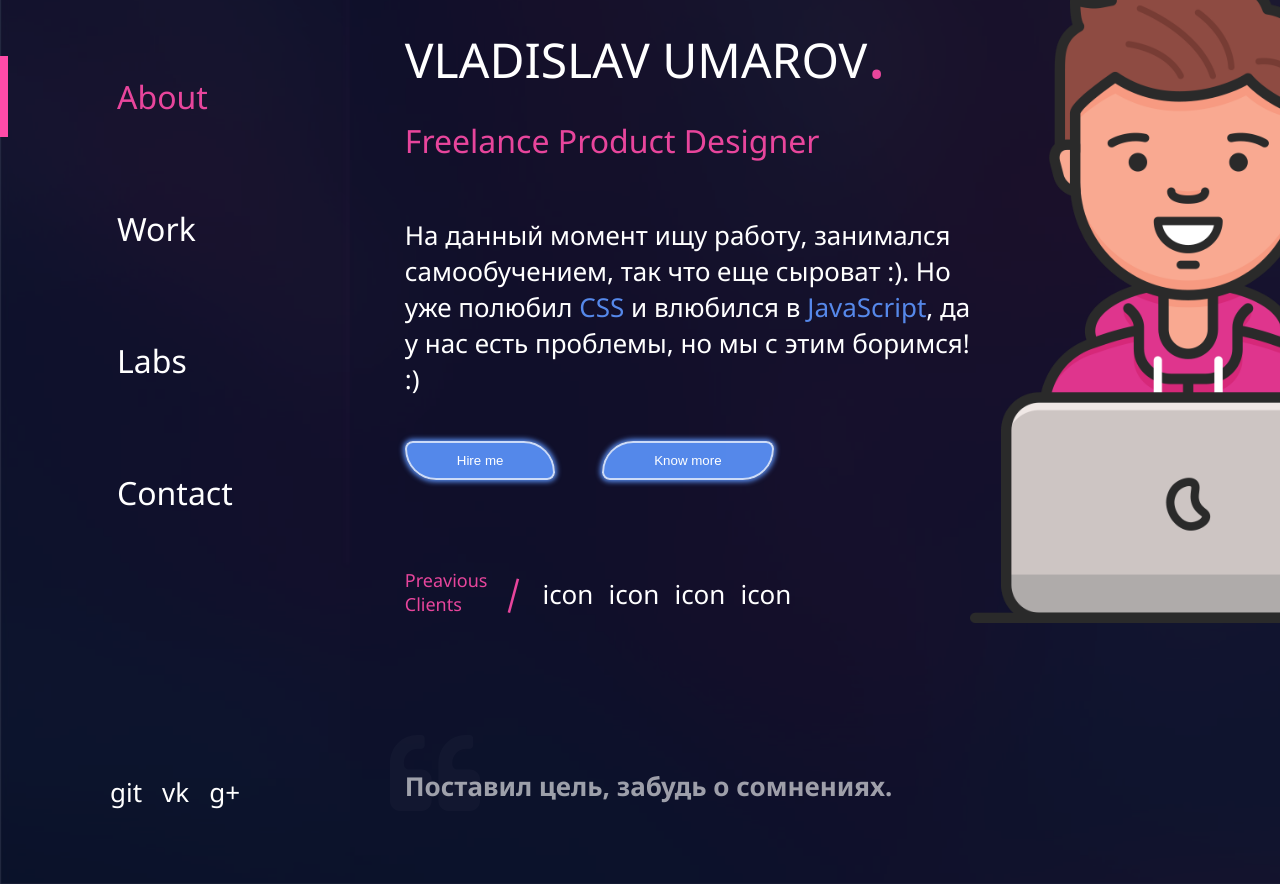
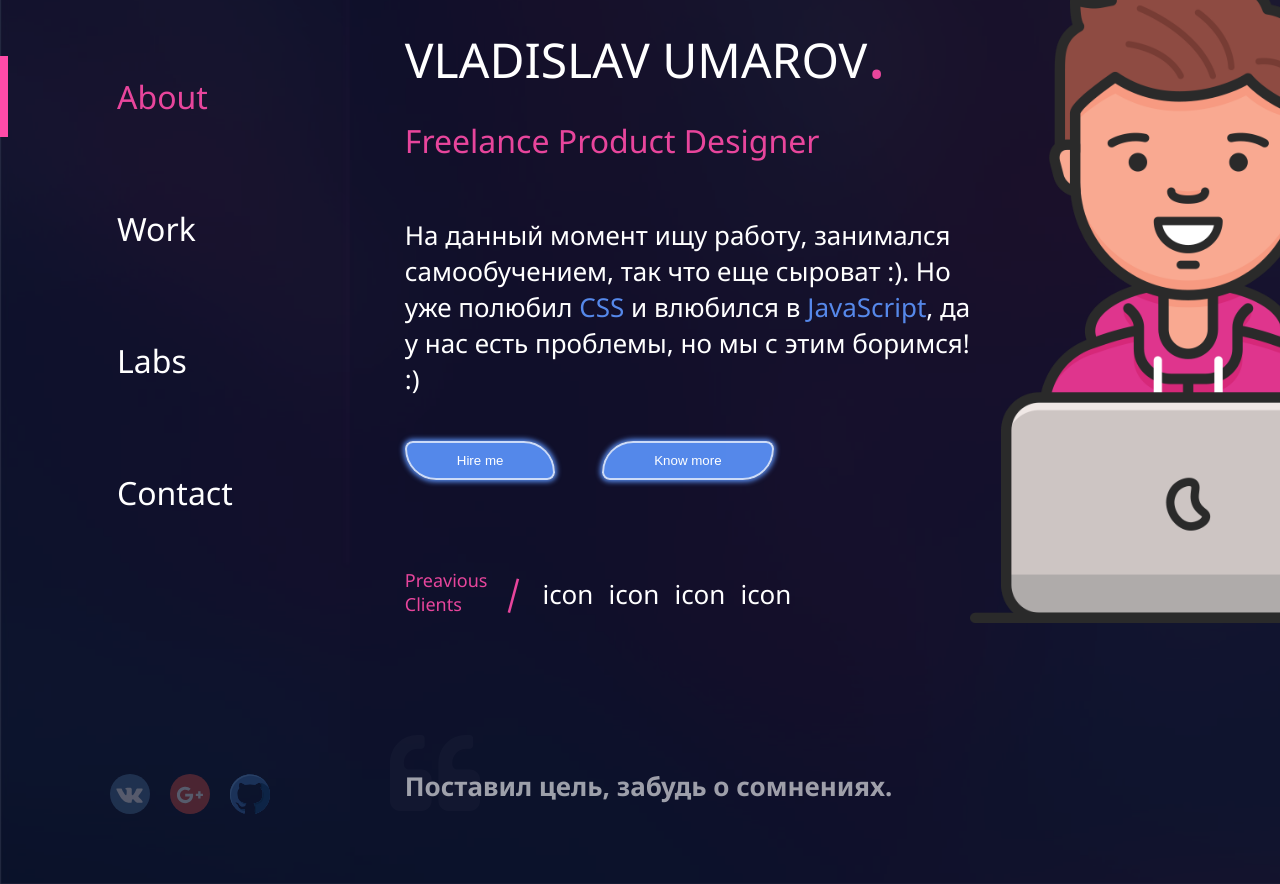
Before and after one commit to V1adusha/portfolio, a plain HTML site: page index.html in a window 1280 px wide. Shown: the part 284-1168 px from the top of the page. Drawn offline with Linux system fonts and the light colour scheme.

Commit message:
add social

```diff
--- a/css/style.css
+++ b/css/style.css
@@ -192,7 +192,19 @@ body {
 }
 
 .social__item {
+  width: 40px;
+  height: 40px;
   margin-left: 20px;
+  opacity: 0.3;
+}
+.social__item:hover{
+  opacity: 1;
+  border-radius: 50%;
+  box-shadow: 0px 0px 2px 2px #fff;
+}
+.social__link{
+  text-decoration: none;
+  color: #fff;
 }
 
 /* Основной контент*/
--- a/index.html
+++ b/index.html
@@ -26,10 +26,10 @@
 
       <footer class="footer__nav-bar">
         <ul class="social__list">
-          <li class="social__item">git</li>
-          <li class="social__item">vk</li>
-          <li class="social__item">g+</li>
-        </ul>
+          <li class="social__item"><a class="social__link" href="#"><img src="img/vk.svg" alt=""></a> </li>
+          <li class="social__item"><a class="social__link" href="#"><img src="img/google-plus.svg" alt=""></a></li>
+          <li class="social__item"><a class="social__link" href="#"><img src="img/github.svg" alt=""></a></li>
+       </ul>
       </footer>
   </div>
   <div class="index-column__left">
```
Also changed, not shown: img/github.svg (added), img/google-plus.svg (added), img/vk.svg (added).
